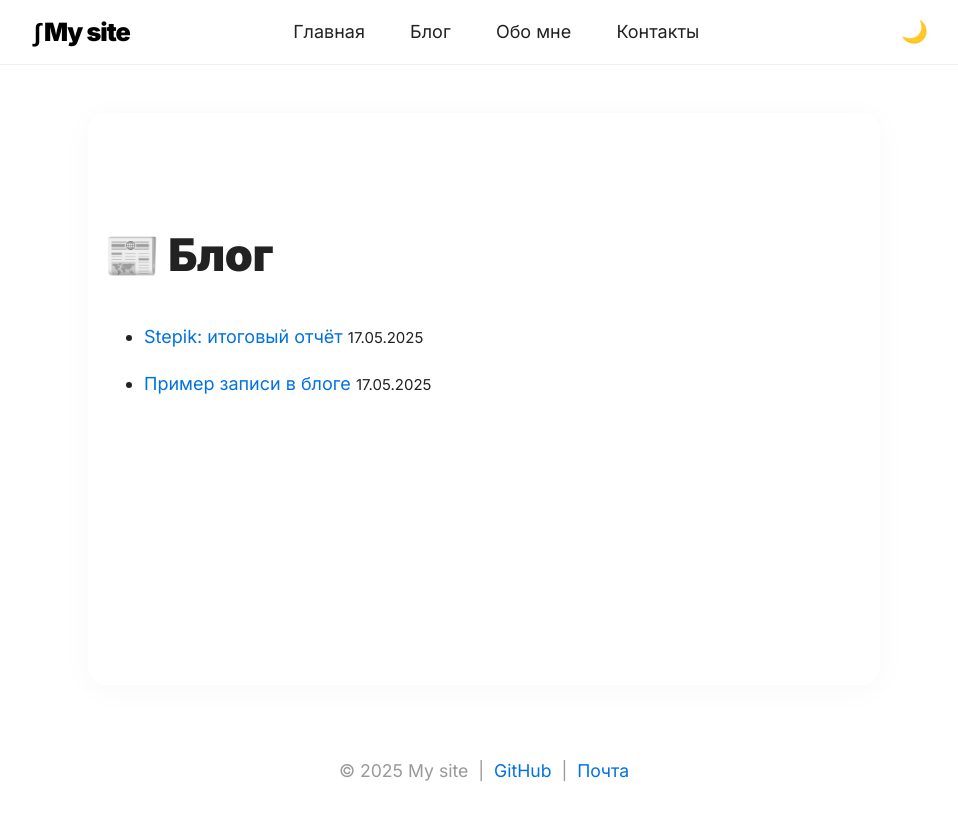
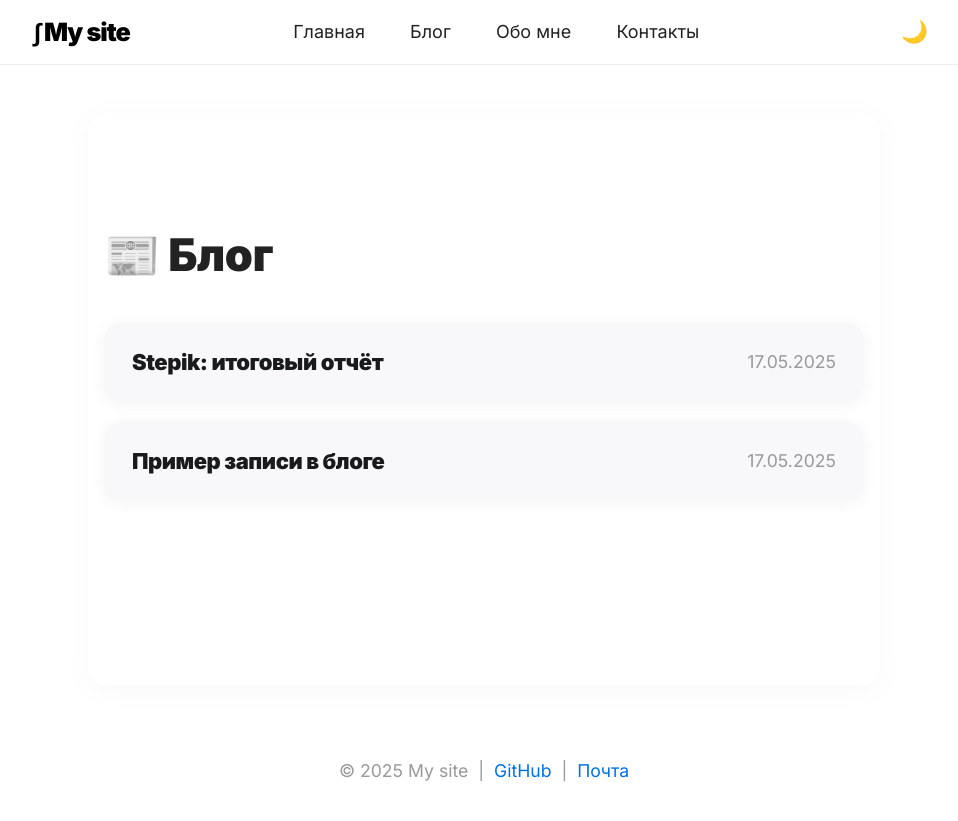
Before and after one commit to dshohlov/my-site, a Jekyll site: the page built from blog/index.md, in a window 1280 px wide. Shown: the top 821 px of the page, without its empty margins (156-1114 px from the left). Built offline with Jekyll 4.4.1, drawn with Linux system fonts in a browser that asks for light colours.

Commit message:
Красивые карточки-баттоны для блога

```diff
--- a/assets/style.css
+++ b/assets/style.css
@@ -183,3 +183,63 @@ body.dark-theme a:hover {
   .hero-title { font-size: 2em; }
   .button-main { font-size: 0.98em; padding: 10px 18px; }
 }
+.blog-list {
+  display: flex;
+  flex-direction: column;
+  gap: 20px;
+  margin-top: 30px;
+  margin-bottom: 30px;
+}
+
+.blog-link {
+  text-decoration: none;
+  display: block;
+  border-radius: 18px;
+  transition: box-shadow 0.17s, background 0.17s;
+}
+
+.blog-card {
+  background: #f8f8fa;
+  border-radius: 18px;
+  padding: 22px 28px;
+  box-shadow: 0 2px 16px rgba(34, 34, 34, 0.05);
+  display: flex;
+  align-items: center;
+  justify-content: space-between;
+  transition: background 0.17s, box-shadow 0.17s;
+}
+
+.blog-link:hover .blog-card {
+  background: #e6f0fd;
+  box-shadow: 0 6px 32px rgba(0, 112, 255, 0.08);
+}
+
+.blog-title {
+  font-size: 1.22em;
+  font-weight: 700;
+  color: #181a1b;
+  letter-spacing: -0.02em;
+}
+
+.blog-date {
+  font-size: 0.98em;
+  color: #999;
+  font-weight: 500;
+  margin-left: 1.6em;
+}
+
+/* Темная тема */
+body.dark-theme .blog-card {
+  background: #232336;
+  box-shadow: 0 2px 16px rgba(55, 87, 147, 0.10);
+}
+body.dark-theme .blog-link:hover .blog-card {
+  background: #142046;
+  box-shadow: 0 6px 32px rgba(100, 181, 246, 0.15);
+}
+body.dark-theme .blog-title {
+  color: #f6f6fc;
+}
+body.dark-theme .blog-date {
+  color: #aaa;
+}
--- a/blog/index.md
+++ b/blog/index.md
@@ -6,6 +6,13 @@ permalink: /blog/
 
 # 📰 Блог
 
-{% for post in site.posts %}
-- [{{ post.title }}]({{ site.baseurl }}{{ post.url }}) <small>{{ post.date | date: "%d.%m.%Y" }}</small>
-{% endfor %}
+<div class="blog-list">
+  {% for post in site.posts %}
+    <a class="blog-link" href="{{ site.baseurl }}{{ post.url }}">
+      <div class="blog-card">
+        <div class="blog-title">{{ post.title }}</div>
+        <div class="blog-date">{{ post.date | date: "%d.%m.%Y" }}</div>
+      </div>
+    </a>
+  {% endfor %}
+</div>
```
